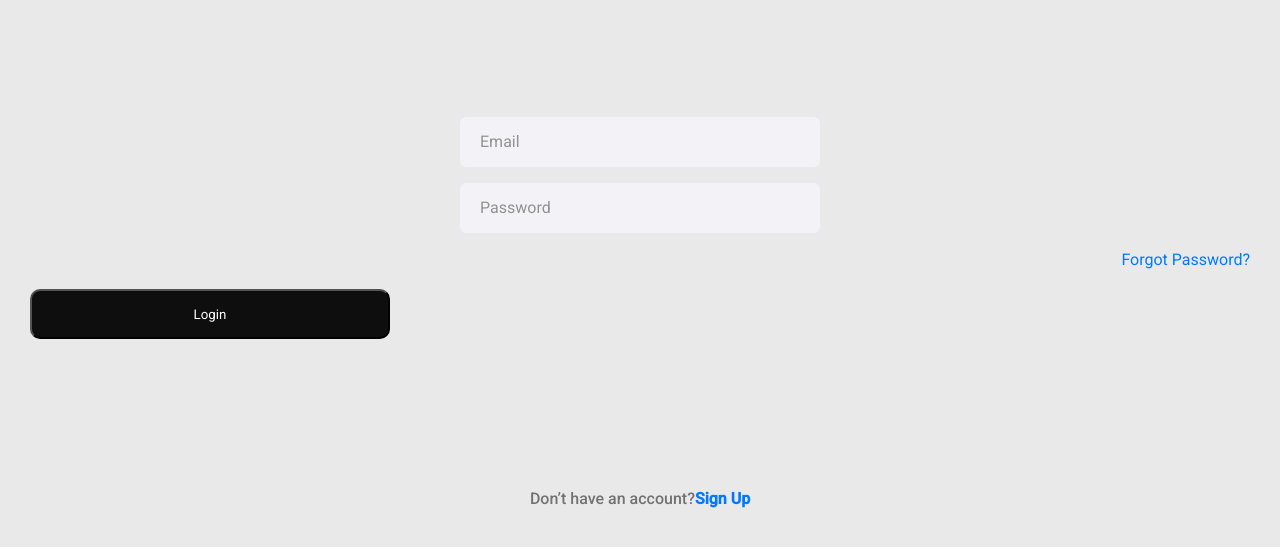
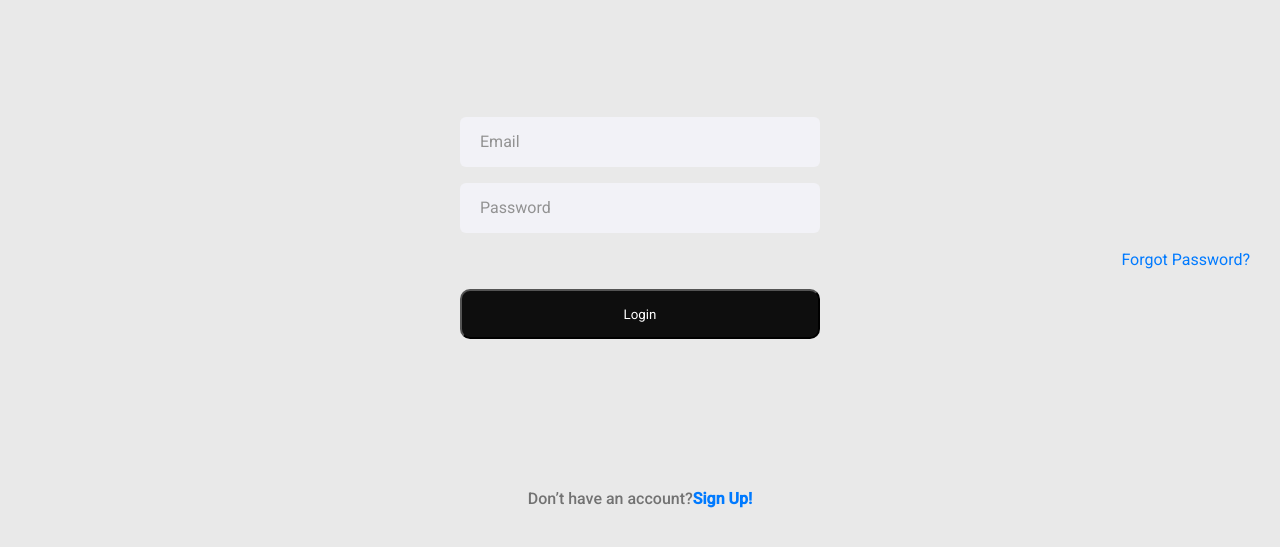
Before and after one commit to grauppdev/login.interface, a plain HTML site: page index.html in a window 1280 px wide. Shown: the part 205-752 px from the top of the page. Drawn offline with Linux system fonts and the light colour scheme.

Commit message:
First commit

```diff
--- a/index.html
+++ b/index.html
@@ -26,7 +26,7 @@
 
 <button type="submit">Login</button>
 
-<p class="sign-up">Don’t have an account?<strong>Sign Up</strong> </p>
+<p class="sign-up">Don’t have an account?<strong>Sign Up!</strong> </p>
 </body>
 
 </html>
--- a/style.css
+++ b/style.css
@@ -59,7 +59,8 @@ button {
     color: #FFFFFF;
     width: 360px;
     height: 50px;
-    margin: 0 30px 0 30px;
+    margin: 16px auto;
+    display: block;
 
 }
 
```
Also changed, not shown: 1 other file.
